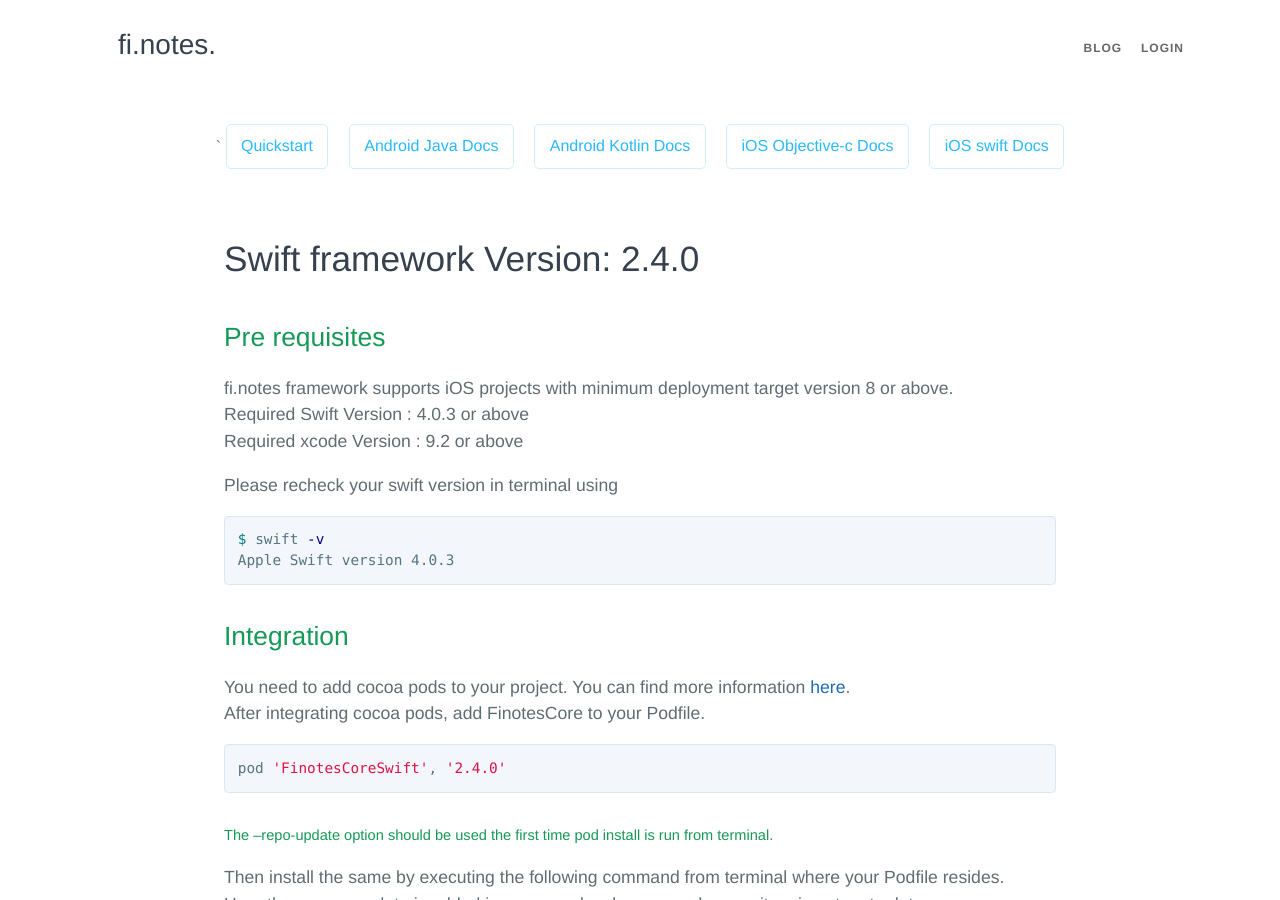
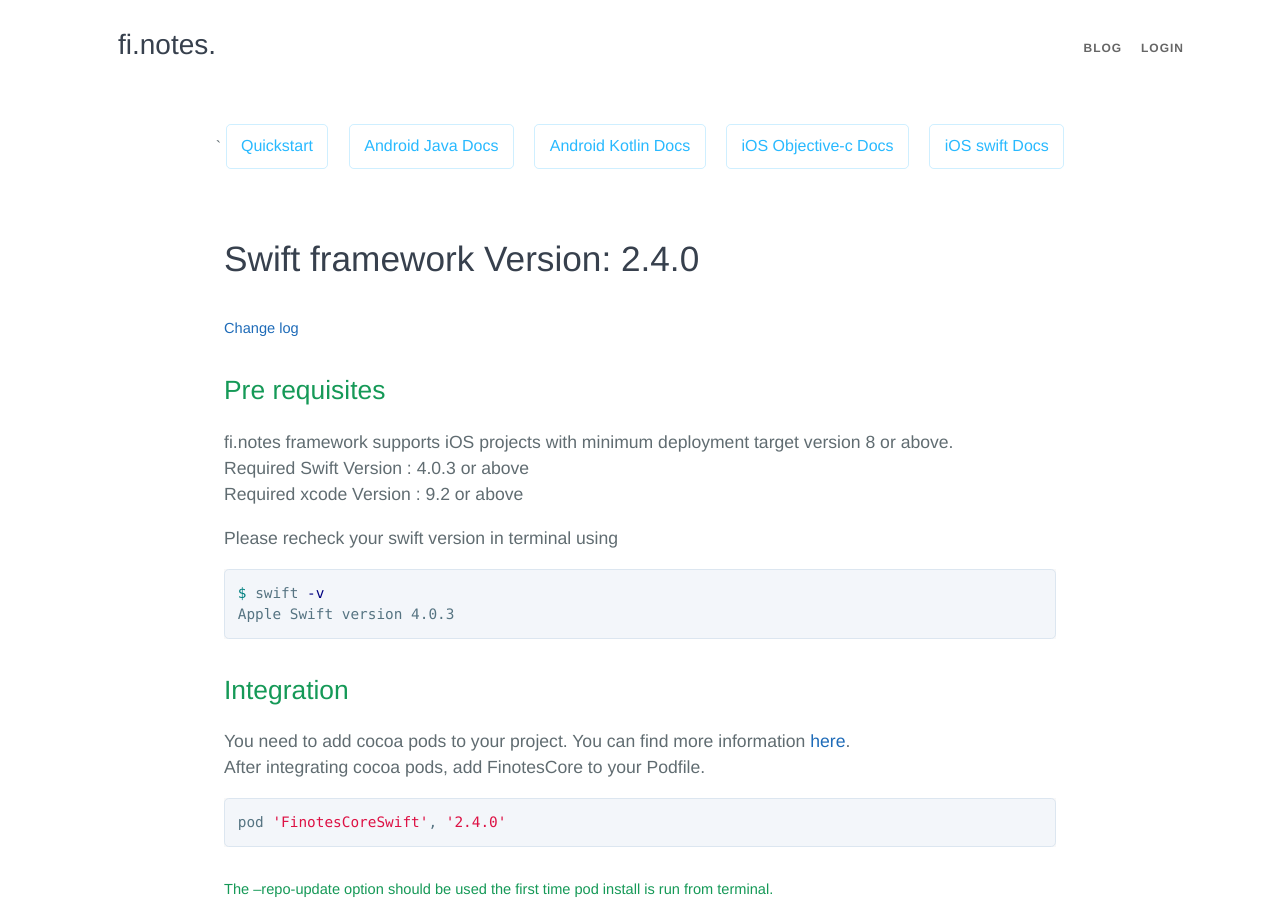
Before and after one commit to finotes/finotes.github.io, a Jekyll site: the page built from _posts/2018-02-02-swift-docs.md, in a window 1280 px wide and 900 px high. Built offline with Jekyll 4.4.1, drawn with Linux system fonts in a browser that asks for light colours; some web fonts are replaced.

Commit message:
Update 2018-02-02-swift-docs.md

```diff
--- a/_posts/2018-02-02-swift-docs.md
+++ b/_posts/2018-02-02-swift-docs.md
@@ -4,6 +4,7 @@ title: "iOS Swift Documentation"
 ---
 
 # Swift framework Version: 2.4.0
+##### [Change log](https://finotes.github.io/2018/01/22/objc-change-log)
 
 ## Pre requisites
 
```
